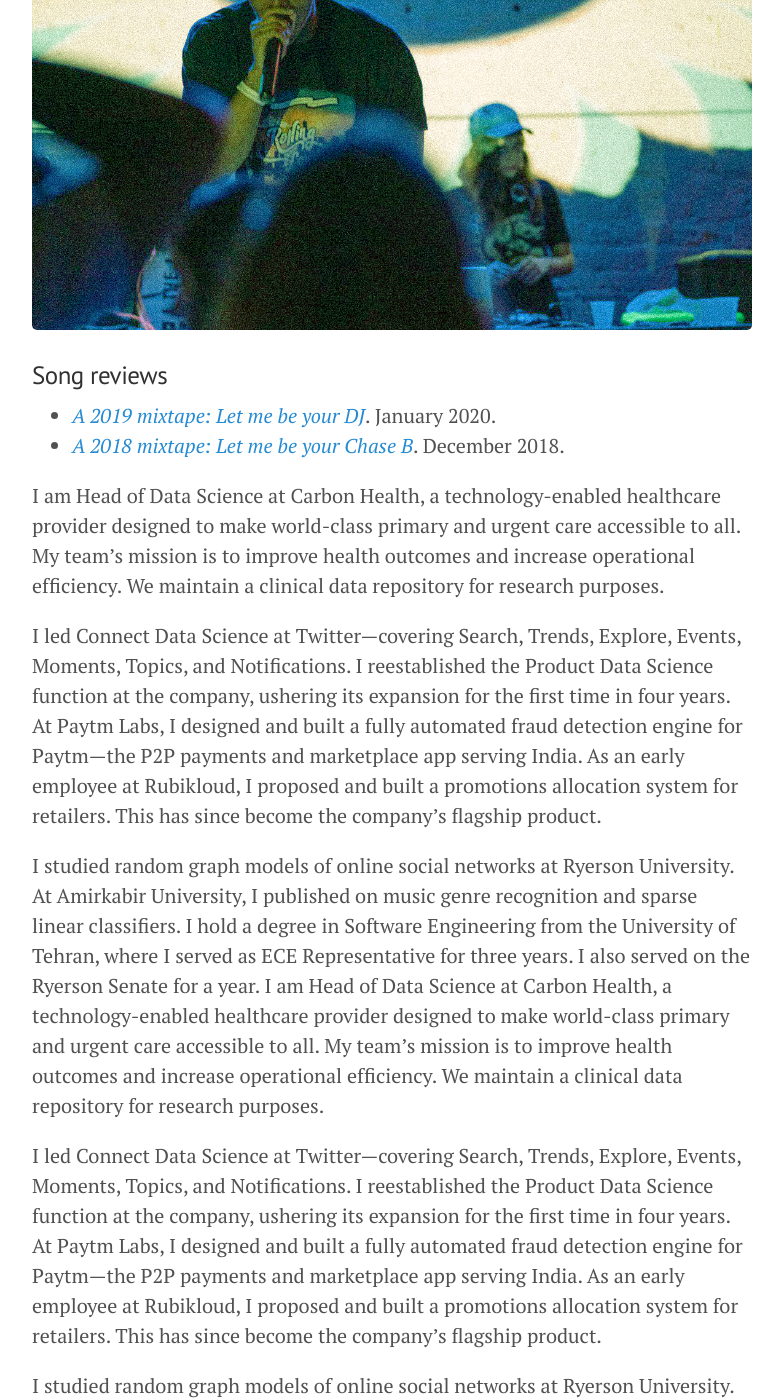
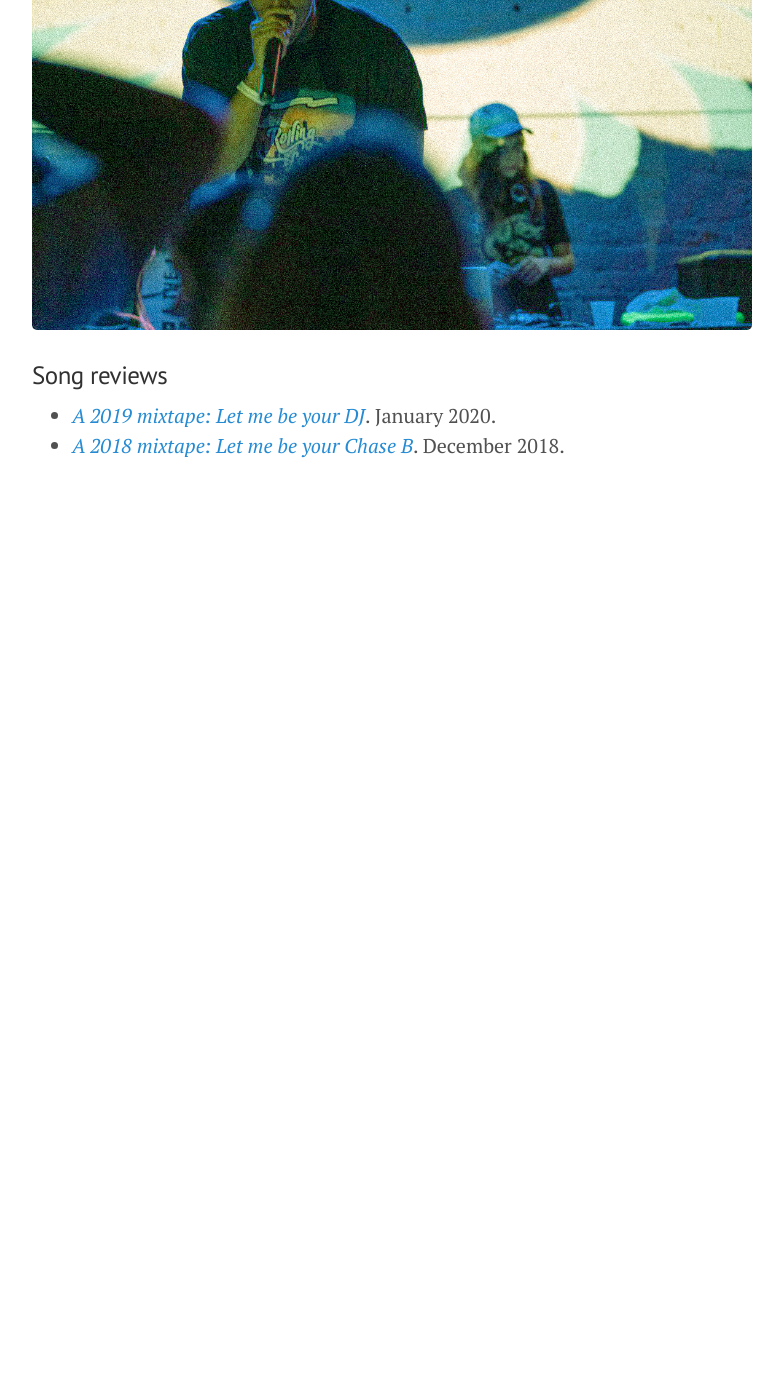
Before and after one commit to djpardis/djpardis.github.io, a Jekyll site: the page built from gigs.md, in a window 1280 px wide and 1400 px high, scrolled down 270 px. Shown: the whole window, without its empty margins (248-1031 px from the left). Built offline with Jekyll 4.4.1, drawn with Linux system fonts in a browser that asks for light colours; after the commit the page ends 900 px from its top, so only the background shows below that; some of the changed text lies outside the part shown.

Commit message:
Remove placeholder text

```diff
--- a/_includes/head.html
+++ b/_includes/head.html
@@ -10,7 +10,7 @@
     {% if page.title == "Bio" %}
       {{ site.title }}
     {% else %}
-      {{ site.title }} &raquo; {{ page.title }}
+      {{ site.title }} &gt; {{ page.title }}
     {% endif %}
   </title>
 
--- a/gigs.md
+++ b/gigs.md
@@ -9,19 +9,3 @@ title: Gigs
 
 - <em><a href="https://medium.com/@djpardis/a-2019-mixtape-6a910e8b4771" target="_blank">A 2019 mixtape: Let me be your DJ</a></em>. January 2020.
 - <em><a href="https://medium.com/@djpardis/a-2018-mixtape-fac340db5e11" target="_blank">A 2018 mixtape: Let me be your Chase B</a></em>. December 2018.
-
-I am Head of Data Science at Carbon Health, a technology-enabled healthcare provider designed to make world-class primary and urgent care accessible to all. My team's mission is to improve health outcomes and increase operational efficiency. We maintain a clinical data repository for research purposes.
-
-I led Connect Data Science at Twitter—covering Search, Trends, Explore, Events, Moments, Topics, and Notifications. I reestablished the Product Data Science function at the company, ushering its expansion for the first time in four years. At Paytm Labs, I designed and built a fully automated fraud detection engine for Paytm—the P2P payments and marketplace app serving India. As an early employee at Rubikloud, I proposed and built a promotions allocation system for retailers. This has since become the company's flagship product.
-
-I studied random graph models of online social networks at Ryerson University. At Amirkabir University, I published on music genre recognition and sparse linear classifiers. I hold a degree in Software Engineering from the University of Tehran, where I served as ECE Representative for three years. I also served on the Ryerson Senate for a year.
-I am Head of Data Science at Carbon Health, a technology-enabled healthcare provider designed to make world-class primary and urgent care accessible to all. My team's mission is to improve health outcomes and increase operational efficiency. We maintain a clinical data repository for research purposes.
-
-I led Connect Data Science at Twitter—covering Search, Trends, Explore, Events, Moments, Topics, and Notifications. I reestablished the Product Data Science function at the company, ushering its expansion for the first time in four years. At Paytm Labs, I designed and built a fully automated fraud detection engine for Paytm—the P2P payments and marketplace app serving India. As an early employee at Rubikloud, I proposed and built a promotions allocation system for retailers. This has since become the company's flagship product.
-
-I studied random graph models of online social networks at Ryerson University. At Amirkabir University, I published on music genre recognition and sparse linear classifiers. I hold a degree in Software Engineering from the University of Tehran, where I served as ECE Representative for three years. I also served on the Ryerson Senate for a year.
-I am Head of Data Science at Carbon Health, a technology-enabled healthcare provider designed to make world-class primary and urgent care accessible to all. My team's mission is to improve health outcomes and increase operational efficiency. We maintain a clinical data repository for research purposes.
-
-I led Connect Data Science at Twitter—covering Search, Trends, Explore, Events, Moments, Topics, and Notifications. I reestablished the Product Data Science function at the company, ushering its expansion for the first time in four years. At Paytm Labs, I designed and built a fully automated fraud detection engine for Paytm—the P2P payments and marketplace app serving India. As an early employee at Rubikloud, I proposed and built a promotions allocation system for retailers. This has since become the company's flagship product.
-
-I studied random graph models of online social networks at Ryerson University. At Amirkabir University, I published on music genre recognition and sparse linear classifiers. I hold a degree in Software Engineering from the University of Tehran, where I served as ECE Representative for three years. I also served on the Ryerson Senate for a year.
```
